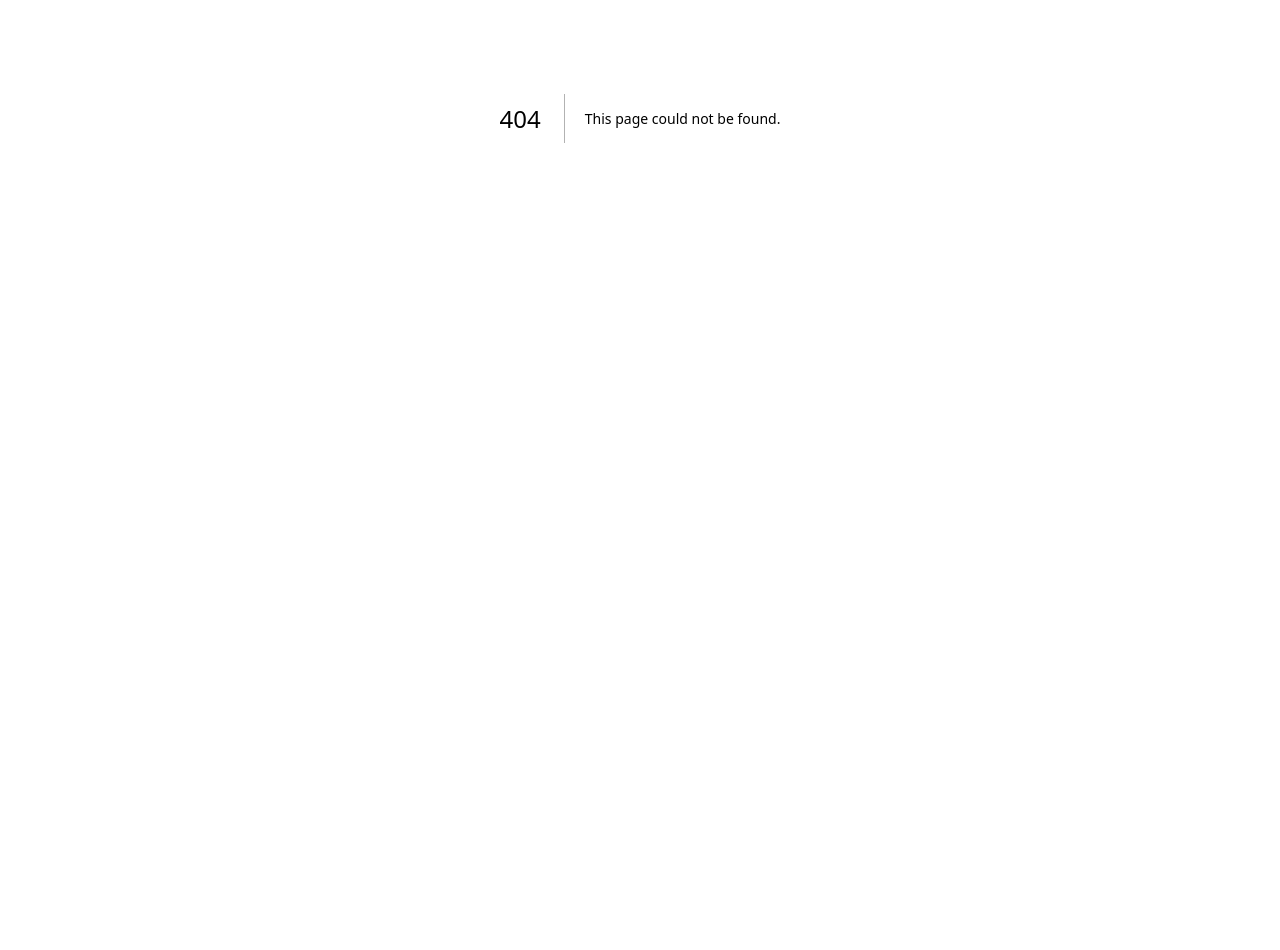
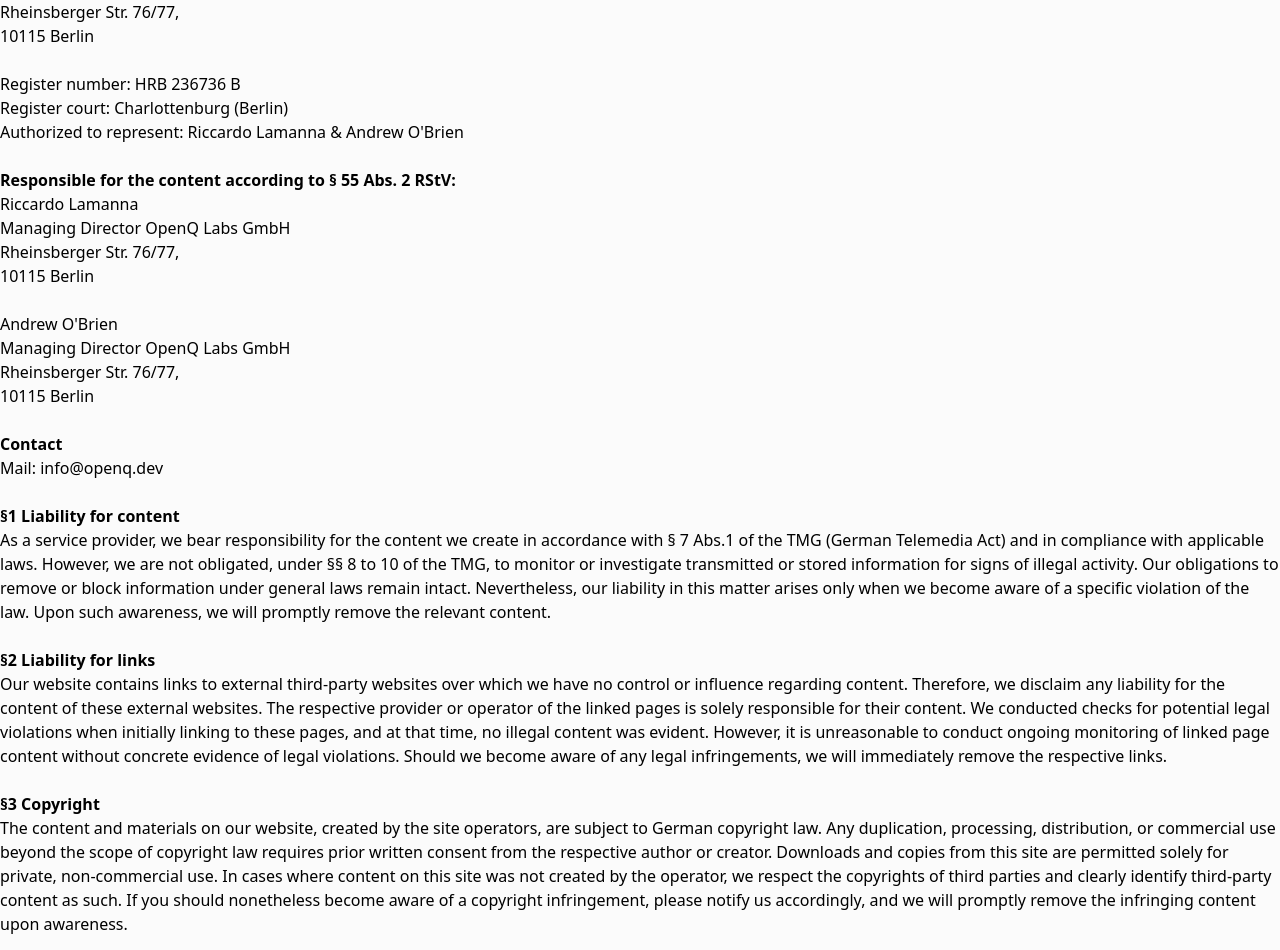
Before and after one commit to OpenQDev/drm-landing, a Next.js app: page /imprint in a window 1280 px wide. Before the commit this address had no page. Shown: the part 282-1232 px from the top of the page. Before the commit the page ends 800 px from the top, so only its background shows below. Built offline with nearby package versions, Linux system fonts and the light colour scheme; a web font is replaced by a local one.

Commit message:
added links and started legal reduced nav

```diff
--- a/src/components/Sales/Footer.jsx
+++ b/src/components/Sales/Footer.jsx
@@ -1,5 +1,6 @@
 import React from "react";
 import Image from "next/image";
+import Link from "next/link";
 
 const Footer = () => {
   return (
@@ -49,7 +50,11 @@
           <div className="flex flex-col space-y-5 lg:space-y-0 lg:flex-row lg:justify-between border-t border-gray-400 pt-8 pb-8">
             <div>© 2023 OpenQ Labs GmbH. All right reserved.</div>
             <div className="flex flex-col space-y-3 lg:space-y-0 lg:flex-row lg:space-x-5">
-              <div>Imprint</div>
+              <div>
+                <Link href="/imprint">
+                  <span>Imprint</span>
+                </Link>
+              </div>
               <div>Privacy Policies</div>
               <div>Terms of Use</div>
             </div>
--- a/src/components/Sales/Nav.jsx
+++ b/src/components/Sales/Nav.jsx
@@ -7,10 +7,11 @@
   const [isOpen, setIsOpen] = useState(false);
 
   return (
-    <div className="pt-10 px-content-padding">
+    <div className="pt-3 px-content-padding">
       <div className={`flex flex-row justify-between items-center w-full py-4`}>
         <div className="flex flex-row items-center">
-          <div className="">
+          <Link href="/">
+            <div>
               <Image
                 src="/logo.png"
                 alt="OpenQ"
@@ -18,9 +19,10 @@
                 height={75} // Original height of the image
               />
             </div>
+          </Link>
 
           <div className="hidden md:block pl-10 pb-1">
-            <Link
+            {/* <Link
               href="/product"
               className="text-gray-900 px-3 text-xs lg:text-lg font-medium items-center space-x-2"
             >
@@ -43,7 +45,7 @@
               className="text-gray-900 px-3 text-xs lg:text-lg font-medium"
             >
               Community
-            </Link>
+            </Link> */}
           </div>
         </div>
         <div className="flex flex-row hidden md:flex space-x-4">
@@ -100,7 +102,7 @@
       </div>
       {isOpen && (
         <div className="flex flex-col text-left">
-          <a href="#" className="text-gray-900  text-sm font-normal pb-5">
+          {/*  <a href="#" className="text-gray-900  text-sm font-normal pb-5">
             Product
           </a>
           <a href="#" className="text-gray-900  text-sm font-normal pb-5">
@@ -108,7 +110,7 @@
           </a>
           <a href="#" className="text-gray-900  text-sm font-normal">
             Community
-          </a>
+          </a> */}
           <div className="flex flex-col pt-5 space-y-2">
             <div className="whitespace-nowrap border rounded-lg p-2 px-4 border-[#A6A6A6] font-medium text-xs">
               <Link
--- /dev/null
+++ b/src/pages/imprint.jsx
@@ -0,0 +1,93 @@
+import React from "react";
+import Nav from "../components/Sales/nav";
+import FooterBanner from "@/components/Sales/footer-banner";
+import Footer from "@/components/Sales/footer";
+
+const Imprint = () => {
+  return (
+    <div>
+      <Nav />
+      <main className="top-content-padding px-content-padding -mt-10">
+        <div className="">
+          <div className="text-3xl font-bold">Imprint</div>
+          <div className="font-bold pt-5">Information according to § 5 TMG</div>
+          <div>OpenQ Labs GmbH</div>
+          <div>
+            Rheinsberger Str. 76/77, <br />
+            10115 Berlin
+          </div>
+          <br />
+          <div>Register number: HRB 236736 B</div>
+          <div>Register court: Charlottenburg (Berlin)</div>
+          <div>Authorized to represent: Riccardo Lamanna & Andrew O'Brien</div>
+          <br />
+          <div className="font-bold">
+            Responsible for the content according to § 55 Abs. 2 RStV:
+          </div>
+          <div>Riccardo Lamanna</div>
+          <div>Managing Director OpenQ Labs GmbH</div>
+          <div>
+            Rheinsberger Str. 76/77, <br />
+            10115 Berlin
+          </div>
+          <br />
+          <div>Andrew O'Brien</div>
+          <div>Managing Director OpenQ Labs GmbH</div>
+          <div>
+            Rheinsberger Str. 76/77, <br />
+            10115 Berlin
+          </div>
+          <br />
+          <div className="font-bold">Contact</div>
+          <div>Mail: info@openq.dev</div>
+        </div>
+        <br />
+        <div className="font-bold">§1 Liability for content</div>
+        <div>
+          As a service provider, we bear responsibility for the content we
+          create in accordance with § 7 Abs.1 of the TMG (German Telemedia Act)
+          and in compliance with applicable laws. However, we are not obligated,
+          under §§ 8 to 10 of the TMG, to monitor or investigate transmitted or
+          stored information for signs of illegal activity. Our obligations to
+          remove or block information under general laws remain intact.
+          Nevertheless, our liability in this matter arises only when we become
+          aware of a specific violation of the law. Upon such awareness, we will
+          promptly remove the relevant content.
+        </div>
+        <br />
+        <div className="font-bold">§2 Liability for links</div>
+        <div>
+          Our website contains links to external third-party websites over which
+          we have no control or influence regarding content. Therefore, we
+          disclaim any liability for the content of these external websites. The
+          respective provider or operator of the linked pages is solely
+          responsible for their content. We conducted checks for potential legal
+          violations when initially linking to these pages, and at that time, no
+          illegal content was evident. However, it is unreasonable to conduct
+          ongoing monitoring of linked page content without concrete evidence of
+          legal violations. Should we become aware of any legal infringements,
+          we will immediately remove the respective links.
+        </div>
+        <br />
+        <div className="font-bold">§3 Copyright</div>
+        <div>
+          The content and materials on our website, created by the site
+          operators, are subject to German copyright law. Any duplication,
+          processing, distribution, or commercial use beyond the scope of
+          copyright law requires prior written consent from the respective
+          author or creator. Downloads and copies from this site are permitted
+          solely for private, non-commercial use. In cases where content on this
+          site was not created by the operator, we respect the copyrights of
+          third parties and clearly identify third-party content as such. If you
+          should nonetheless become aware of a copyright infringement, please
+          notify us accordingly, and we will promptly remove the infringing
+          content upon awareness.
+        </div>
+      </main>
+      <FooterBanner />
+      <Footer />
+    </div>
+  );
+};
+
+export default Imprint;
--- /dev/null
+++ b/src/pages/privacy_policies.jsx
@@ -0,0 +1,81 @@
+import React from "react";
+import Nav from "../components/Sales/nav";
+import FooterBanner from "@/components/Sales/footer-banner";
+import Footer from "@/components/Sales/footer";
+
+const Imprint = () => {
+  return (
+    <div>
+      <Nav />
+      <main classNameNameName="top-content-padding">
+        <div className="px-content-padding">
+          <div class="container mx-auto p-4">
+            <h1 class="text-2xl font-bold mb-4">Privacy Policy</h1>
+            <p class="mb-4">As of November 21, 2023</p>
+
+            <h2 class="text-xl font-semibold mt-4 pb-1">Table of Contents</h2>
+            <ul class="list-disc pl-6">
+              <li>Data Controller</li>
+              <li>Overview of Processing Activities</li>
+              <li>Applicable Legal Bases</li>
+              <li>Security Measures</li>
+              <li>Transmission of Personal Data</li>
+              <li>International Data Transfers</li>
+              <li>Use of Cookies</li>
+              <li>Business Services</li>
+              {/*  <!-- Add more list items here --> */}
+            </ul>
+
+            <h2 class="text-xl font-semibold mt-4">Data Controller</h2>
+            <p>Riccardo Lamanna & Andrew O'Brien</p>
+            <p>
+              Email Address:{" "}
+              <a href="mailto:info@openq.dev" class="text-blue-500">
+                info@openq.dev
+              </a>
+            </p>
+            <p>
+              Imprint:{" "}
+              <a href="https://openq.dev/imprint" class="text-blue-500">
+                https://openq.dev/imprint
+              </a>
+            </p>
+
+            <h2 class="text-xl font-semibold mt-4">
+              Overview of Processing Activities
+            </h2>
+            {/*   <!-- Add content for "Overview of Processing Activities" here --> */}
+
+            <h2 class="text-xl font-semibold mt-4">Applicable Legal Bases</h2>
+            {/*   <!-- Add content for "Applicable Legal Bases" here --> */}
+
+            <h2 class="text-xl font-semibold mt-4">Security Measures</h2>
+            {/*  <!-- Add content for "Security Measures" here --> */}
+
+            <h2 class="text-xl font-semibold mt-4">
+              Transmission of Personal Data
+            </h2>
+            {/*     <!-- Add content for "Transmission of Personal Data" here --> */}
+
+            <h2 class="text-xl font-semibold mt-4">
+              International Data Transfers
+            </h2>
+            {/*   <!-- Add content for "International Data Transfers" here --> */}
+
+            <h2 class="text-xl font-semibold mt-4">Use of Cookies</h2>
+            {/*   <!-- Add content for "Use of Cookies" here --> */}
+
+            <h2 class="text-xl font-semibold mt-4">Business Services</h2>
+            {/* <!-- Add content for "Business Services" here --> */}
+
+            {/*   <!-- Add more sections here --> */}
+          </div>
+        </div>
+      </main>
+      <FooterBanner />
+      <Footer />
+    </div>
+  );
+};
+
+export default Imprint;
```
Lines whose indentation alone changed are shown as unchanged.
